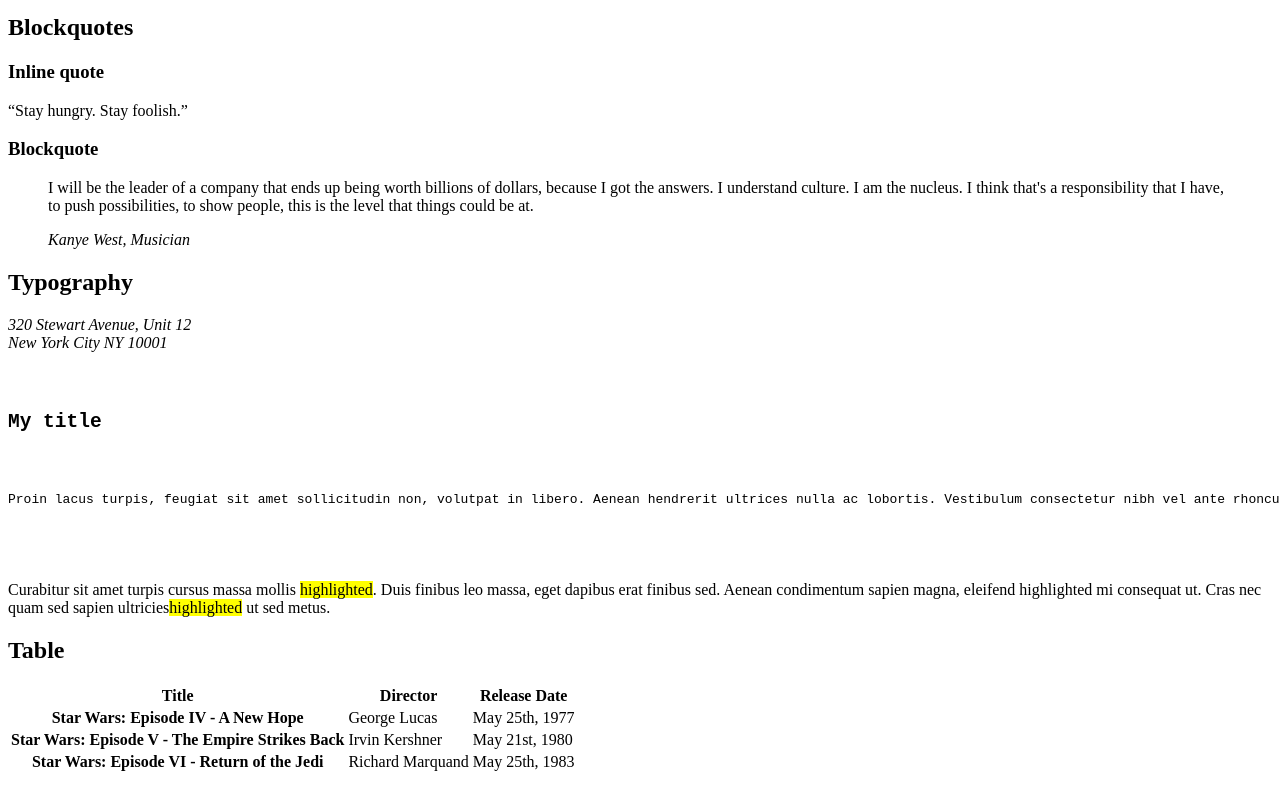
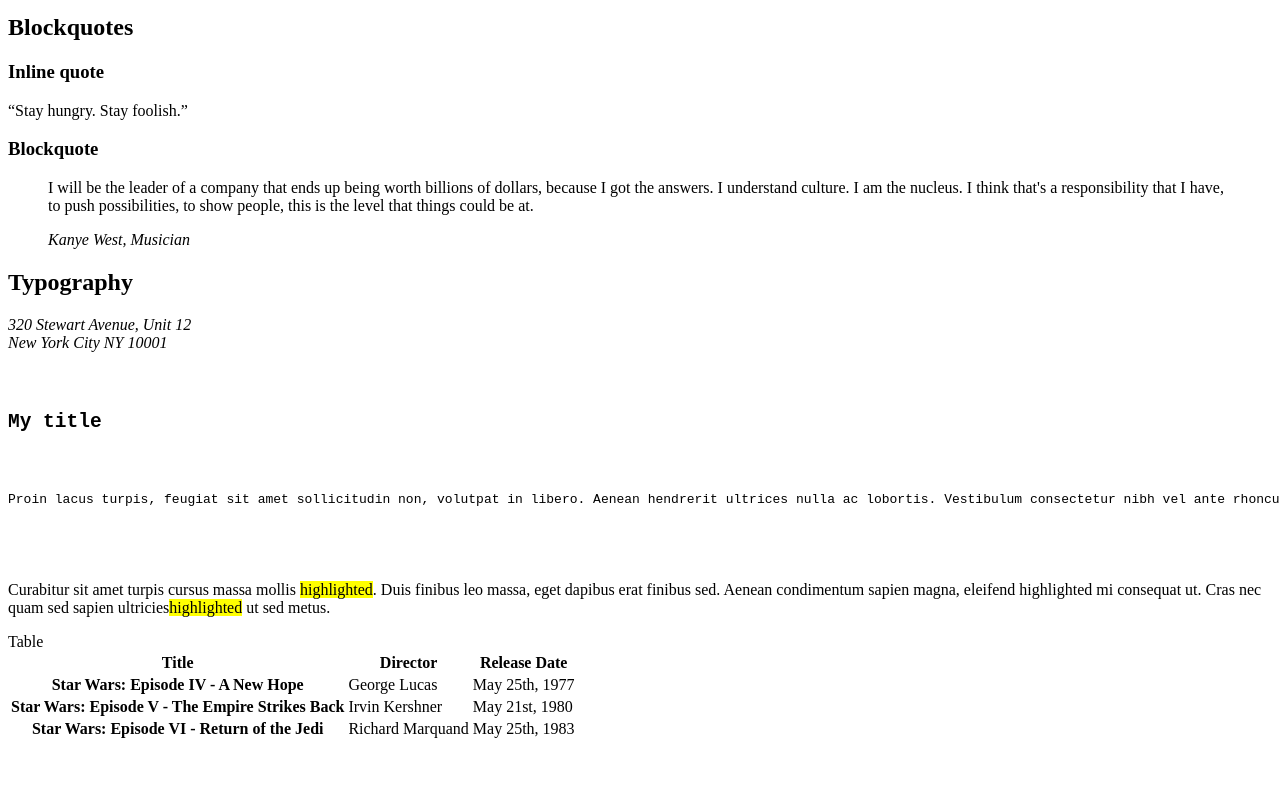
Before and after one commit to MundiaNderi/alx-frontend, a plain HTML site: page 0x00-html_advanced/33-styleguide.html in a window 1280 px wide. Shown: the part 1037-1837 px from the top of the page. After the commit the page ends 1804 px from the top, so only its background shows below. Drawn offline with Linux system fonts and the light colour scheme.

Commit message:
Fixing tables

```diff
--- a/0x00-html_advanced/33-styleguide.html
+++ b/0x00-html_advanced/33-styleguide.html
@@ -150,7 +150,8 @@
 
             <!---Table----->
             <header>
-                <h2>Table</h2>
+                <h>Table</h>
+                </header>
                 <table border="0">
                     <thead>
                       <tr>
@@ -177,7 +178,6 @@
                       </tr>
                     </tbody>
                     </table><br>
-            </header>
           </section>
     </main>
     <footer></footer>
```
